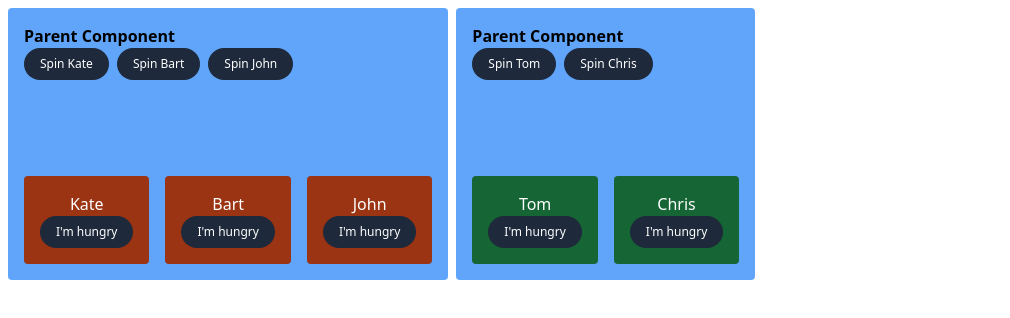
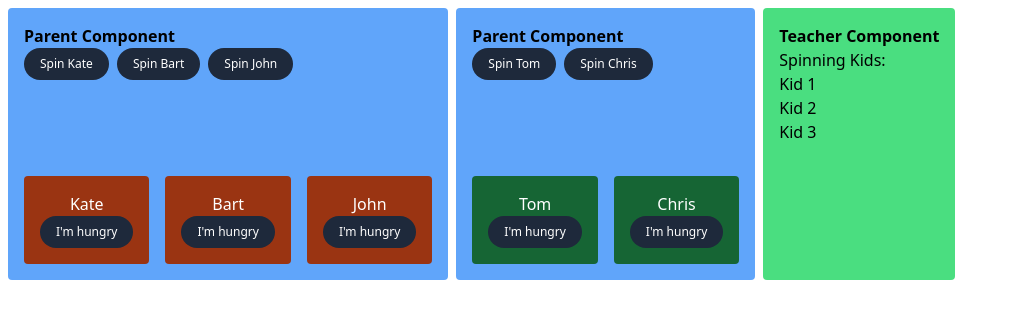
Before and after one commit to michal-stachura/vetapp-front, a Nuxt app: page / in a window 1280 px wide. Shown: the top 318 px of the page, without its empty margins (0-1010 px from the left). Built offline with nearby package versions, Linux system fonts and the light colour scheme.

Commit message:
base teacher comonent

```diff
--- /dev/null
+++ b/components/teacher.vue
@@ -0,0 +1,11 @@
+<template>
+  <div class="bg-blue-400 p-4 rounded">
+    <h4 class="font-bold">Teacher Component</h4>
+    Spinning Kids:
+    <ul>
+      <li>Kid 1</li>
+      <li>Kid 2</li>
+      <li>Kid 3</li>
+    </ul>
+  </div>
+</template>
--- a/pages/index.vue
+++ b/pages/index.vue
@@ -43,5 +43,6 @@ const p2_kids: Child[] = [
   <div class="flex gap-2 p-2">
     <parent :kids="p1_kids" />
     <parent :kids="p2_kids" />
+    <teacher class="bg-green-400" />
   </div>
 </template>
```
